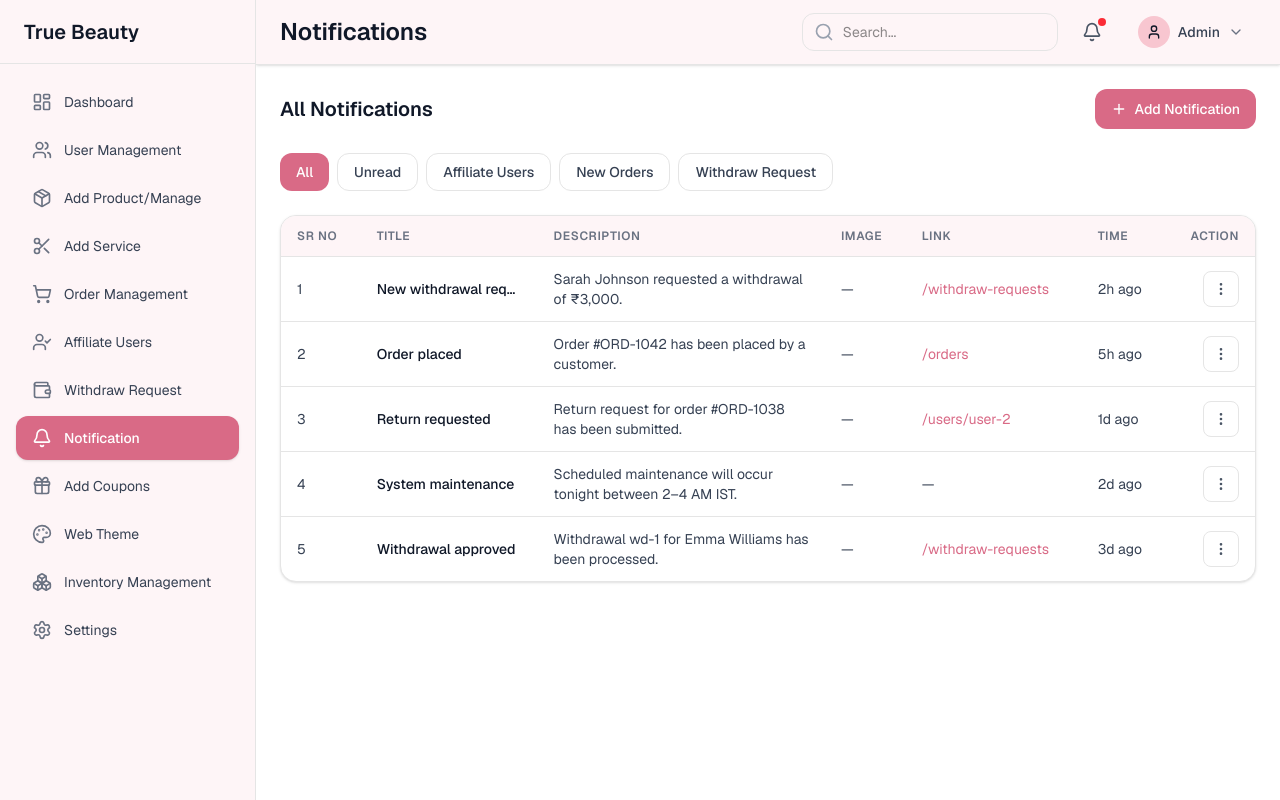
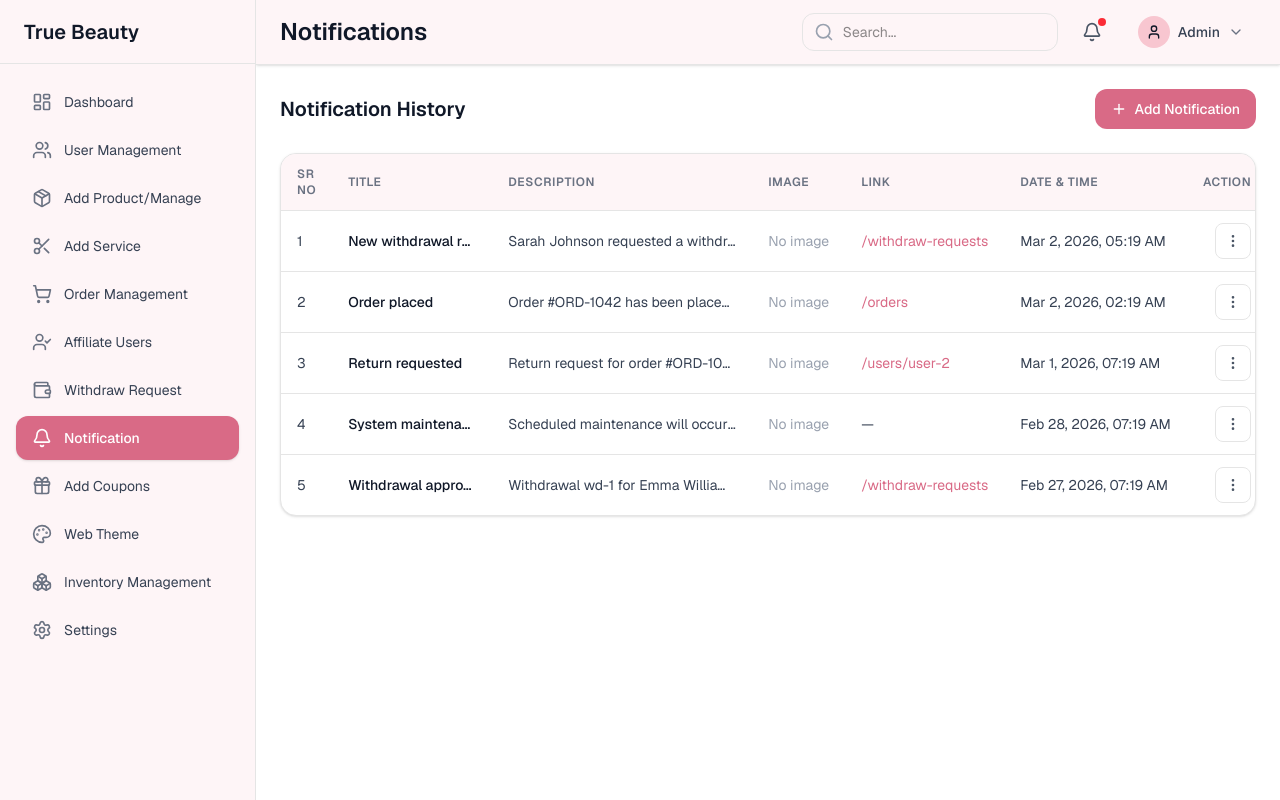
Before and after one commit to ZoyaAnsari19/true-beauty-admin-panel, a Next.js app: page /notifications in a window 1280 px wide. Built offline with nearby package versions, Linux system fonts and the light colour scheme.

Commit message:
Refactor NotificationsPage and CouponForm: Remove filter options from NotificationsPage for simplification, update notification display to enhance clarity, and add applicable categories and products selection in CouponForm for improved functionality.

```diff
--- a/app/notifications/page.tsx
+++ b/app/notifications/page.tsx
@@ -49,16 +49,6 @@ const CATEGORY_LABELS: Record<NotificationCategory, string> = {
   new_orders: "New Orders",
   withdraw_request: "Withdraw Request",
 };
-
-type FilterValue = "all" | "unread" | "send" | NotificationCategory;
-
-const FILTER_OPTIONS: { value: FilterValue; label: string }[] = [
-  { value: "all", label: "All" },
-  { value: "unread", label: "Unread" },
-  { value: "affiliate_users", label: "Affiliate Users" },
-  { value: "new_orders", label: "New Orders" },
-  { value: "withdraw_request", label: "Withdraw Request" },
-];
 
 const CREATE_CATEGORIES = [
   { value: "orders", label: "Orders" },
@@ -310,28 +300,8 @@ function NotificationDetailDrawer({
       {/* Action Section */}
       <div className={`${sectionPadding} pt-5 mt-auto border-t border-gray-100`}>
         <div className="flex flex-col gap-3">
-          {(isWithdraw || isOrder || isReturn || notification.redirectLink) && (
+          {(isOrder || isReturn || (!isWithdraw && notification.redirectLink)) && (
             <>
-              {isWithdraw && notification.title.toLowerCase().includes("request") && (
-                <div className="flex justify-between items-center gap-3">
-                  <button
-                    type="button"
-                    onClick={() => setConfirmAction("reject")}
-                    className="inline-flex items-center gap-2 px-4 py-2.5 rounded-xl text-sm font-medium text-red-700 border border-red-200 hover:bg-red-50 transition-colors"
-                  >
-                    <XCircle className="w-4 h-4" />
-                    Reject
-                  </button>
-                  <button
-                    type="button"
-                    onClick={() => setConfirmAction("approve")}
-                    className="inline-flex items-center gap-2 px-4 py-2.5 rounded-xl text-sm font-medium text-white bg-emerald-600 hover:bg-emerald-700 transition-colors"
-                  >
-                    <CheckCircle2 className="w-4 h-4" />
-                    Approve
-                  </button>
-                </div>
-              )}
               {isOrder && (
                 <button
                   type="button"
@@ -368,7 +338,7 @@ function NotificationDetailDrawer({
               )}
             </>
           )}
-          {!isWithdraw && !isOrder && !isReturn && notification.redirectLink && (
+          {!isOrder && !isReturn && !isWithdraw && notification.redirectLink && (
             <button
               type="button"
               onClick={() => {
@@ -488,7 +458,6 @@ export default function NotificationsPage() {
   const { markAsRead, deleteNotification, filterNotifications, createNotification } =
     useNotifications();
 
-  const [filter, setFilter] = useState<FilterValue>("all");
   const [selectedNotification, setSelectedNotification] = useState<Notification | null>(null);
   const [createOpen, setCreateOpen] = useState(false);
   const [createSubmitting, setCreateSubmitting] = useState(false);
@@ -518,8 +487,8 @@ export default function NotificationsPage() {
   });
 
   const filtered = useMemo(
-    () => filterNotifications(filter),
-    [filter, filterNotifications]
+    () => filterNotifications("all"),
+    [filterNotifications]
   );
 
   const focusId = searchParams.get("focusId");
@@ -608,7 +577,7 @@ export default function NotificationsPage() {
   return (
     <div className="space-y-6">
       <div className="flex flex-col sm:flex-row sm:items-center sm:justify-between gap-4">
-        <h1 className="text-xl font-semibold text-gray-900">All Notifications</h1>
+        <h1 className="text-xl font-semibold text-gray-900">Notification History</h1>
         <div className="flex flex-wrap items-center gap-3">
           <button
             type="button"
@@ -622,24 +591,6 @@ export default function NotificationsPage() {
             Add Notification
           </button>
         </div>
-      </div>
-
-      {/* Filters */}
-      <div className="flex flex-wrap gap-2">
-        {FILTER_OPTIONS.map((opt) => (
-          <button
-            key={opt.value}
-            type="button"
-            onClick={() => setFilter(opt.value)}
-            className={`px-4 py-2 rounded-xl text-sm font-medium transition-colors ${
-              filter === opt.value
-                ? "bg-[#D96A86] text-white"
-                : "bg-white border border-gray-200 text-gray-700 hover:bg-[#fef5f7]"
-            }`}
-          >
-            {opt.label}
-          </button>
-        ))}
       </div>
 
       {/* List - table layout */}
@@ -659,7 +610,7 @@ export default function NotificationsPage() {
                   <th className="py-3 px-4 text-left font-semibold">Description</th>
                   <th className="py-3 px-4 text-left font-semibold">Image</th>
                   <th className="py-3 px-4 text-left font-semibold">Link</th>
-                  <th className="py-3 px-4 text-left font-semibold">Time</th>
+                  <th className="py-3 px-4 text-left font-semibold">Date &amp; Time</th>
                   <th className="py-3 px-4 text-right font-semibold">Action</th>
                 </tr>
               </thead>
@@ -676,12 +627,25 @@ export default function NotificationsPage() {
                       {notification.title}
                     </td>
                     <td className="py-3 px-4 text-gray-700 max-w-[260px]">
-                      <span className="line-clamp-2">
+                      <span
+                        className="block truncate"
+                        title={notification.description}
+                      >
                         {notification.description}
                       </span>
                     </td>
                     <td className="py-3 px-4 whitespace-nowrap text-gray-700">
-                      {notification.imageName ?? "—"}
+                      {notification.imageName ? (
+                        <span
+                          className="inline-flex items-center gap-1 px-2.5 py-1 rounded-full text-xs font-medium bg-[#fef5f7] text-[#D96A86]"
+                          title={notification.imageName}
+                        >
+                          <span className="w-1.5 h-1.5 rounded-full bg-[#D96A86]" />
+                          Image attached
+                        </span>
+                      ) : (
+                        <span className="text-gray-400">No image</span>
+                      )}
                     </td>
                     <td className="py-3 px-4 whitespace-nowrap text-gray-700">
                       {notification.redirectLink ? (
@@ -697,7 +661,7 @@ export default function NotificationsPage() {
                       )}
                     </td>
                     <td className="py-3 px-4 whitespace-nowrap text-gray-700">
-                      {formatTimestamp(notification.timestamp)}
+                      {formatDateTime(notification.timestamp)}
                     </td>
                     <td className="py-3 px-4 whitespace-nowrap text-right">
                       <div className="relative inline-flex justify-end w-full">
--- a/components/ui/CouponForm.tsx
+++ b/components/ui/CouponForm.tsx
@@ -191,6 +191,55 @@ export function CouponForm({
         )}
       </div>
 
+      {/* Applicable Categories */}
+      <div>
+        <label htmlFor="applicable-categories" className={labelClass}>
+          Applicable Categories
+        </label>
+        <select
+          id="applicable-categories"
+          value={(values.applicableCategoryIds ?? [])[0] ?? ""}
+          onChange={(e) =>
+            setValues((v) => ({
+              ...v,
+              applicableCategoryIds: e.target.value ? [e.target.value] : [],
+            }))
+          }
+          className={`${inputClass} bg-white`}
+        >
+          {CATEGORY_OPTIONS.map((opt) => (
+            <option key={opt.value || "all"} value={opt.value}>
+              {opt.label}
+            </option>
+          ))}
+        </select>
+      </div>
+
+      {/* Applicable Products */}
+      <div>
+        <label htmlFor="applicable-products" className={labelClass}>
+          Applicable Products
+        </label>
+        <select
+          id="applicable-products"
+          value={(values.applicableProductIds ?? [])[0] ?? ""}
+          onChange={(e) =>
+            setValues((v) => ({
+              ...v,
+              applicableProductIds: e.target.value ? [e.target.value] : [],
+            }))
+          }
+          className={`${inputClass} bg-white`}
+        >
+          <option value="">All products</option>
+          {productOptions.map((prod) => (
+            <option key={prod.id} value={prod.id}>
+              {prod.name}
+            </option>
+          ))}
+        </select>
+      </div>
+
       {/* Discount Type & Value */}
       <div className="grid grid-cols-1 sm:grid-cols-2 gap-4">
         <div>
@@ -349,55 +398,6 @@ export function CouponForm({
         </div>
       </div>
 
-      {/* Applicable Categories */}
-      <div>
-        <label htmlFor="applicable-categories" className={labelClass}>
-          Applicable Categories
-        </label>
-        <select
-          id="applicable-categories"
-          value={(values.applicableCategoryIds ?? [])[0] ?? ""}
-          onChange={(e) =>
-            setValues((v) => ({
-              ...v,
-              applicableCategoryIds: e.target.value ? [e.target.value] : [],
-            }))
-          }
-          className={`${inputClass} bg-white`}
-        >
-          {CATEGORY_OPTIONS.map((opt) => (
-            <option key={opt.value || "all"} value={opt.value}>
-              {opt.label}
-            </option>
-          ))}
-        </select>
-      </div>
-
-      {/* Applicable Products */}
-      <div>
-        <label htmlFor="applicable-products" className={labelClass}>
-          Applicable Products
-        </label>
-        <select
-          id="applicable-products"
-          value={(values.applicableProductIds ?? [])[0] ?? ""}
-          onChange={(e) =>
-            setValues((v) => ({
-              ...v,
-              applicableProductIds: e.target.value ? [e.target.value] : [],
-            }))
-          }
-          className={`${inputClass} bg-white`}
-        >
-          <option value="">All products</option>
-          {productOptions.map((prod) => (
-            <option key={prod.id} value={prod.id}>
-              {prod.name}
-            </option>
-          ))}
-        </select>
-      </div>
-
       {/* Start & Expiry Date */}
       <div className="grid grid-cols-1 sm:grid-cols-2 gap-4">
         <div>
```
